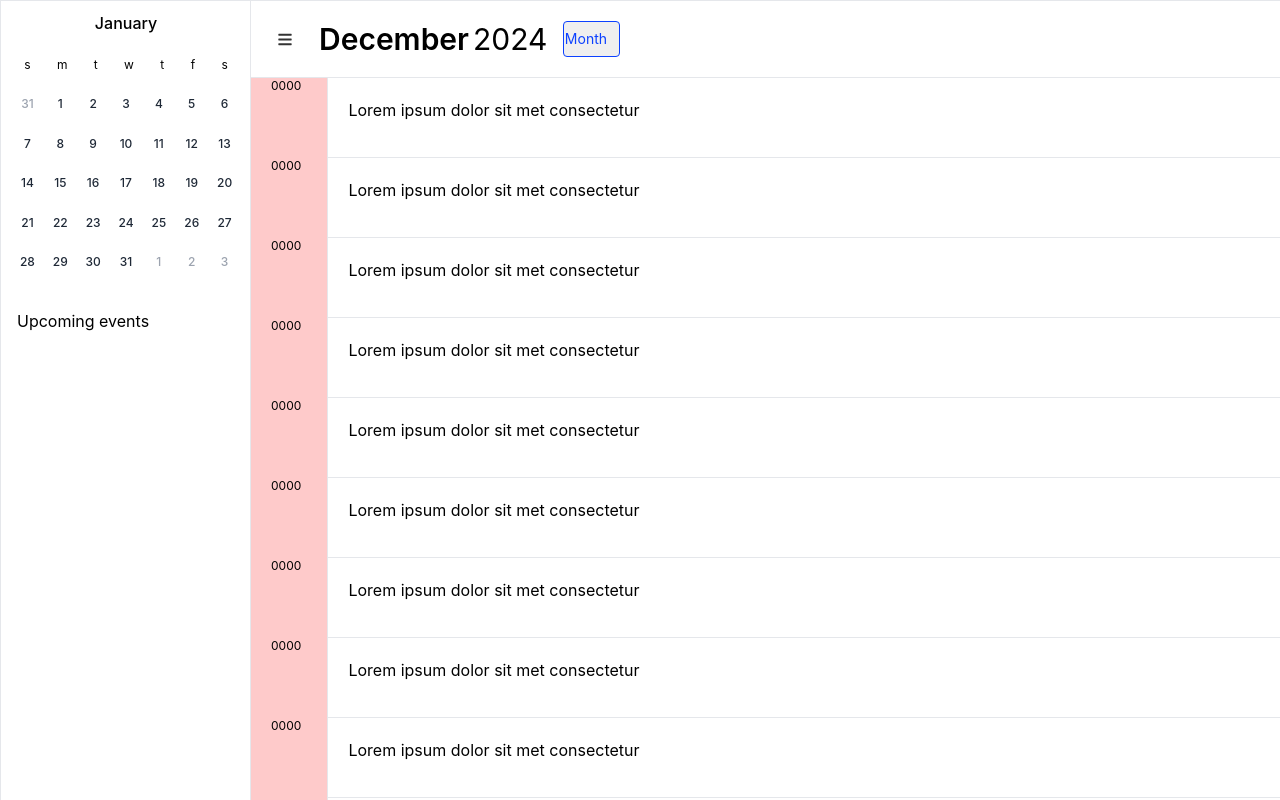
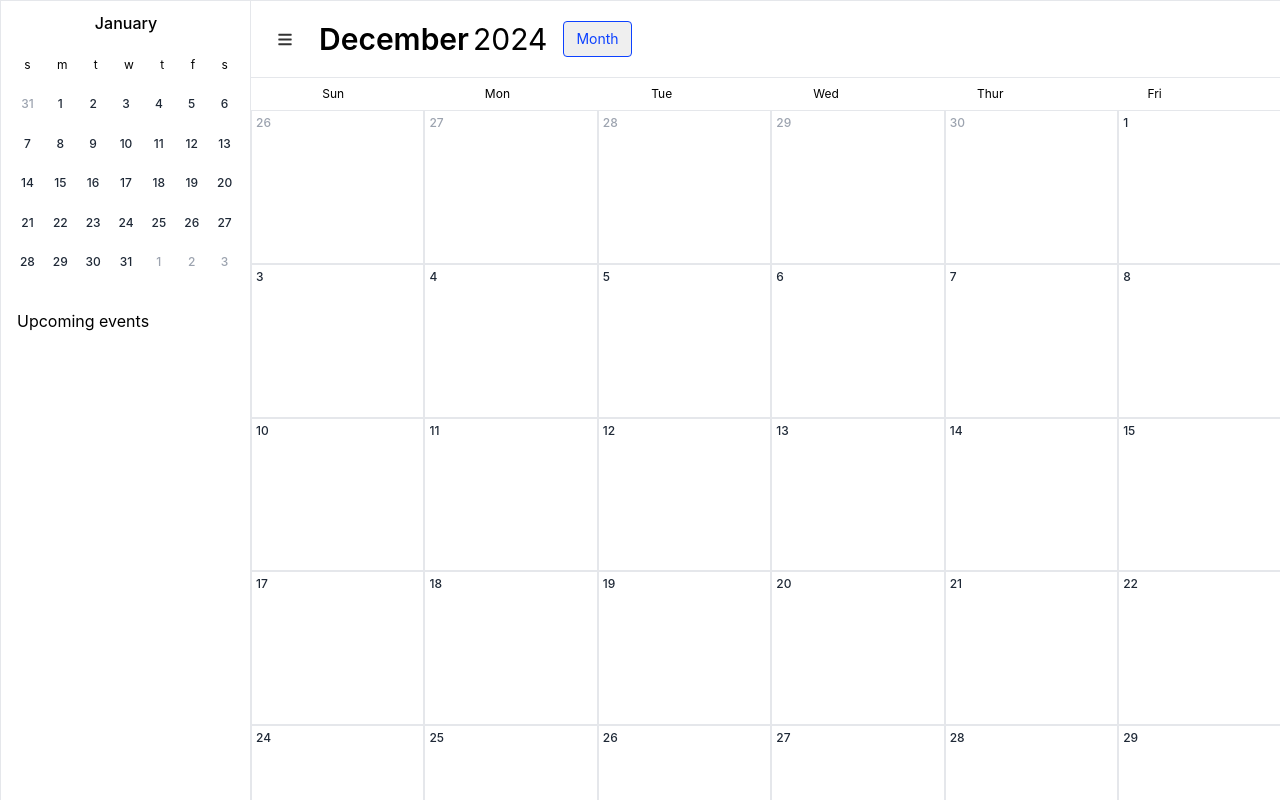
Before and after one commit to lindychi/frontend-bootcamp, a React (Create React App) app: page / in a window 1280 px wide. Shown: the top 800 px of the page. Built offline with nearby package versions, Linux system fonts and the light colour scheme.

Commit message:
컴포넌트 연결

```diff
--- a/src/App.tsx
+++ b/src/App.tsx
@@ -11,8 +11,11 @@ import Search from "./icons/Search";
 import Plus from "./icons/Plus";
 import SevenDays from "./components/SevenDays";
 
-import WeekCalendar from "./components/WeekCal";
+import WeekCal from "./components/WeekCal";
 import CalendarS from "./components/CalendarS";
+import MonthCal from "./components/MonthCal";
+import YearCal from "./components/YearCal";
+import DayCal from "./components/DayCal";
 
 function App() {
   const [selectedMonth, setSelectedMonth] = React.useState(1);
@@ -21,6 +24,12 @@ function App() {
     selectedYear,
     selectedMonth
   );
+
+  const [selectedOption, setSelectedOption] = useState("month"); // Track selected option
+
+  const handleChange = (e: React.ChangeEvent<HTMLSelectElement>) => {
+    setSelectedOption(e.target.value);
+  };
 
   return (
     <div className="calendar flex justify-start w-[1465px] h-[auto] border solid rgba(157, 158, 159, 0.60)">
@@ -57,16 +66,18 @@ function App() {
             </div>
 
             {/* Month 셀렉박스*/}
+            <div className="custom-select">
               <select
                 name="calendarType"
-              id=""
-              className="h-[36px] border solid border-primary text-primary rounded pr-3 py-1 items-center text-center text-sm"
+                onChange={handleChange}   //이 부분 추가
+                className="h-[36px] border solid border-primary text-primary rounded px-3 items-center text-sm"
               >
                 <option value="month">Month</option>
                 <option value="year">Year</option>
                 <option value="week">week</option>
                 <option value="day">day</option>
               </select>
+            </div>
             {/* <div className="flex gap-[4px] w-[75px] h-[35px] border solid border-primary text-primary rounded p-[8px] items-center text-sm">
         Month <Arrow />
       </div>*/}
@@ -83,14 +94,16 @@ function App() {
           </div>
         </div>
 
+        {/* 선택된 옵션에 따라 조건부 렌더링 */}
+        <div>
+          {selectedOption === "month" && <MonthCal />}
+          {selectedOption === "year" && <YearCal />}
+          {selectedOption === "week" && <WeekCal />}
+          {selectedOption === "day" && <DayCal />}
+        </div>
+
         {/* 일력 */}
-        {/* <div className="dayCal-Container flex">
-          <div className="timeBox flex-col w-[80px] text-s px-5 border-r bg-red-200 text-xs">0000</div>
-          <div className="weekBox w-full min-h-[80px] p-5 border-b text-start">Lorem ipsum dolor sit met consectetur </div>
-        </div>
-      */}
-
-        {Array.from({ length: 24 }, (_, index) => (
+        {/* {Array.from({ length: 24 }, (_, index) => (
           <div key={index} className="dayCal-Container flex">
             <div className="timeBox flex-col w-[80px] text-s px-5 border-r bg-red-200 text-xs">
               0000
@@ -99,7 +112,7 @@ function App() {
               Lorem ipsum dolor sit met consectetur
             </div>
           </div>
-        ))}
+        ))} */}
 
         {/* 연력 */}
         {/* <div className=" px-10 py-">
--- /dev/null
+++ b/src/components/DayCal.tsx
@@ -0,0 +1,23 @@
+import React from 'react'
+
+type Props = {}
+
+export default function
+({}: Props) {
+
+  return (
+    <div>
+      {/* 일력 */}
+      {Array.from({ length: 24 }, (_, index) => (
+          <div key={index} className="dayCal-Container flex">
+            <div className="timeBox flex-col w-[80px] text-s px-5 border-r bg-red-200 text-xs">
+              0000
+            </div>
+            <div className="weekBox w-full min-h-[80px] p-5 border-b text-start">
+              Lorem ipsum dolor sit met consectetur
+            </div>
+          </div>
+        ))}
+    </div>
+  )
+}
--- a/src/components/MonthCal.tsx
+++ b/src/components/MonthCal.tsx
@@ -1,11 +1,14 @@
 import React from 'react'
 import { getCalendarDates } from '../libs/calendar';
 import clsx from 'clsx';
+import { dayList } from '../consts/calendar';
+import SevenDays from './SevenDays';
+import CalendarS from './CalendarS';
 
 
 type Props = {}
 
-export default function monthCal({}: Props) {
+export default function MonthCal({}: Props) {
 const [selectedMonth, setSelectedMonth] = React.useState(12);
 const [selectedYear, setSelectedYear] = React.useState(2023);
 const targetCalendarDates: Date[] = getCalendarDates(
@@ -14,7 +17,9 @@ const targetCalendarDates: Date[] = getCalendarDates(
 );
 return (
 
-  <div className="mediumDates w-[1214px] h-[923px] grid grid-cols-7 py-[3px] px-[4px]">
+  <div>
+    <div><SevenDays dayList={dayList} /></div>
+    <div className="mediumDates w-[1214px] h-[923px] grid grid-cols-7">
     {targetCalendarDates.map((date: Date) => (
       <div
         key={date.getDate()} // 각 날짜에 대한 고유한 key
@@ -29,6 +34,7 @@ return (
           {
             "text-gray-800": date.getMonth() === selectedMonth - 1,
             "text-gray-400": date.getMonth() !== selectedMonth - 1,
+            // "bg-blue-500 text-white rounded-2xl": date.getDate() === new Date().getDate() && date.getMonth() === new Date().getMonth(),
 
           }
         )}
@@ -37,5 +43,6 @@ return (
       </div>
     ))}
   </div>
+</div>
 )
 }
--- a/src/components/SevenDays.tsx
+++ b/src/components/SevenDays.tsx
@@ -7,9 +7,9 @@ type Props = {
 
 export default function SevenDays({ dayList }: Props) {
   return (
-    <div className="mediumDay flex text-center">
+    <div className="mediumDay w-[1150px] flex text-center">
       {dayList.map(({ medium }, index) => (
-        <div key={index} className="day w-full px-16 border-r text-s">
+        <div key={index} className="day w-full px-16 py-2  text-xs">
           {medium}
         </div>
 
--- a/src/components/WeekCal.tsx
+++ b/src/components/WeekCal.tsx
@@ -1,27 +1,43 @@
 import React from 'react'
+import SevenDays from './SevenDays'
+import { dayList } from '../consts/calendar';
 
 
 
 type Props = {}
 
+
 export default function WeekCal({}: Props) {
 
 return (
 
+
 <div>
   {/* 주력 */}
   {/* bg-red-400 */}
+  <div className='flex'>
+    <div className="w-[64px]"></div>
+    <div className="flex w-[1150px] bg-red-500"><SevenDays dayList={dayList} /></div>
+  </div>
   <div className="flex w-100% text-center ">
-    <div className="timeBox w-[64px] border-l text-s bg-yellow-300 text-xs ">0000</div>
+    <div className="timeBox w-[64px] border-l text-s bg-yellow-300 text-xs px-5 ">0000</div>
     <div className="weekBox flex w-full h-[80px] border-b text-start">
-      <div className="s w-full border-r  bg-gray-100 break-words"></div>
+      {dayList.map((day, index) => (
+        <div
+          key={index}
+          className={`${day} w-full border-r ${index % 2 === 0 ? 'bg-gray-100' : ''}`}
+        ></div>
+      ))}
+    </div>
+    {/* <div className="weekBox flex w-full h-[80px] border-b text-start">
+      <div className="s w-full border-r  bg-gray-100"></div>
       <div className="m w-full border-r"></div>
       <div className="t w-full border-r"></div>
       <div className="w w-full border-r"></div>
       <div className="th w-full border-r"></div>
       <div className="s w-full border-r"></div>
       <div className="st w-full border-r bg-gray-100"></div>
-    </div>
+    </div> */}
   </div>
 </div>
 )
```
Also changed, not shown: src/index.css (line endings or trailing spaces). Lines whose indentation alone changed are shown as unchanged.
